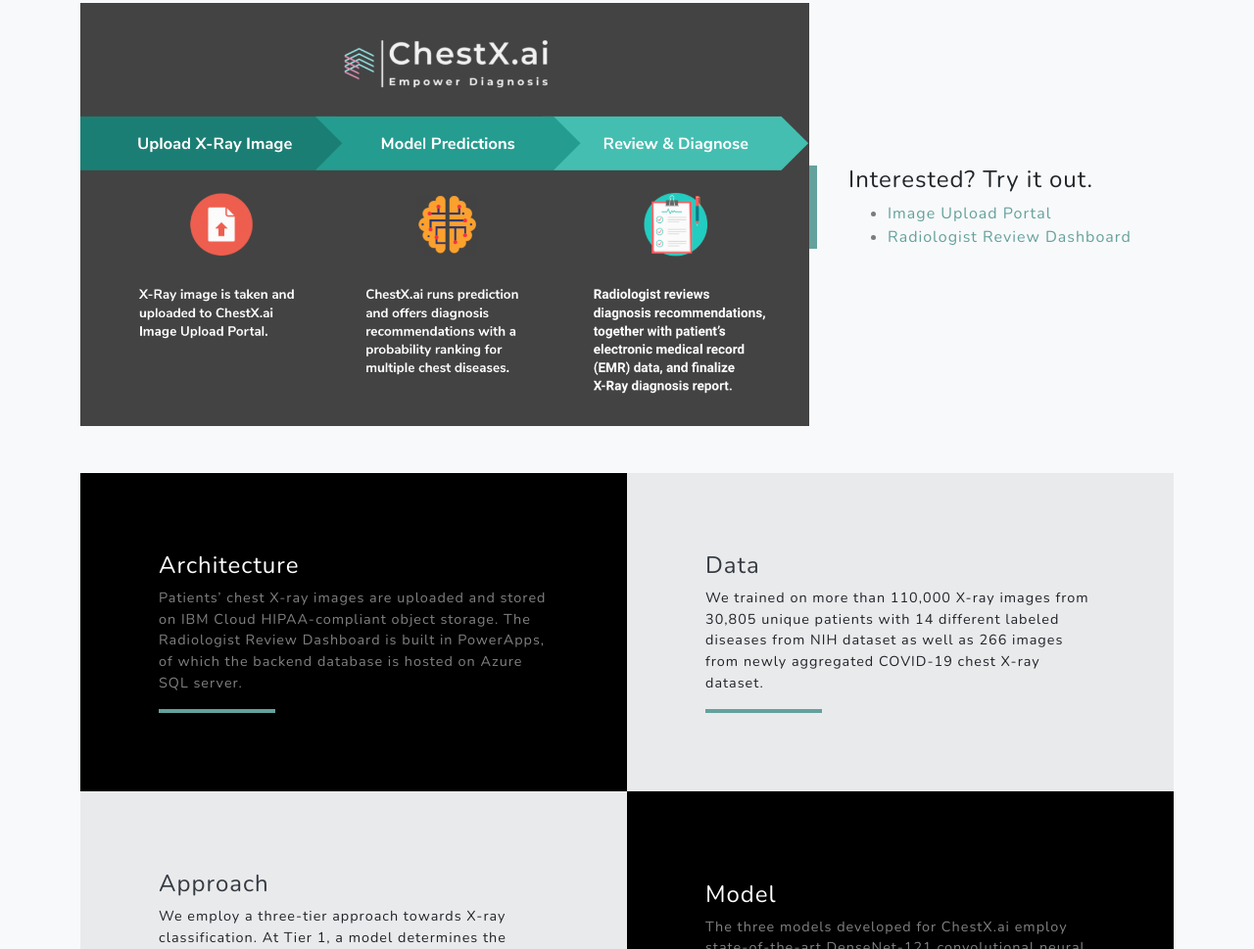
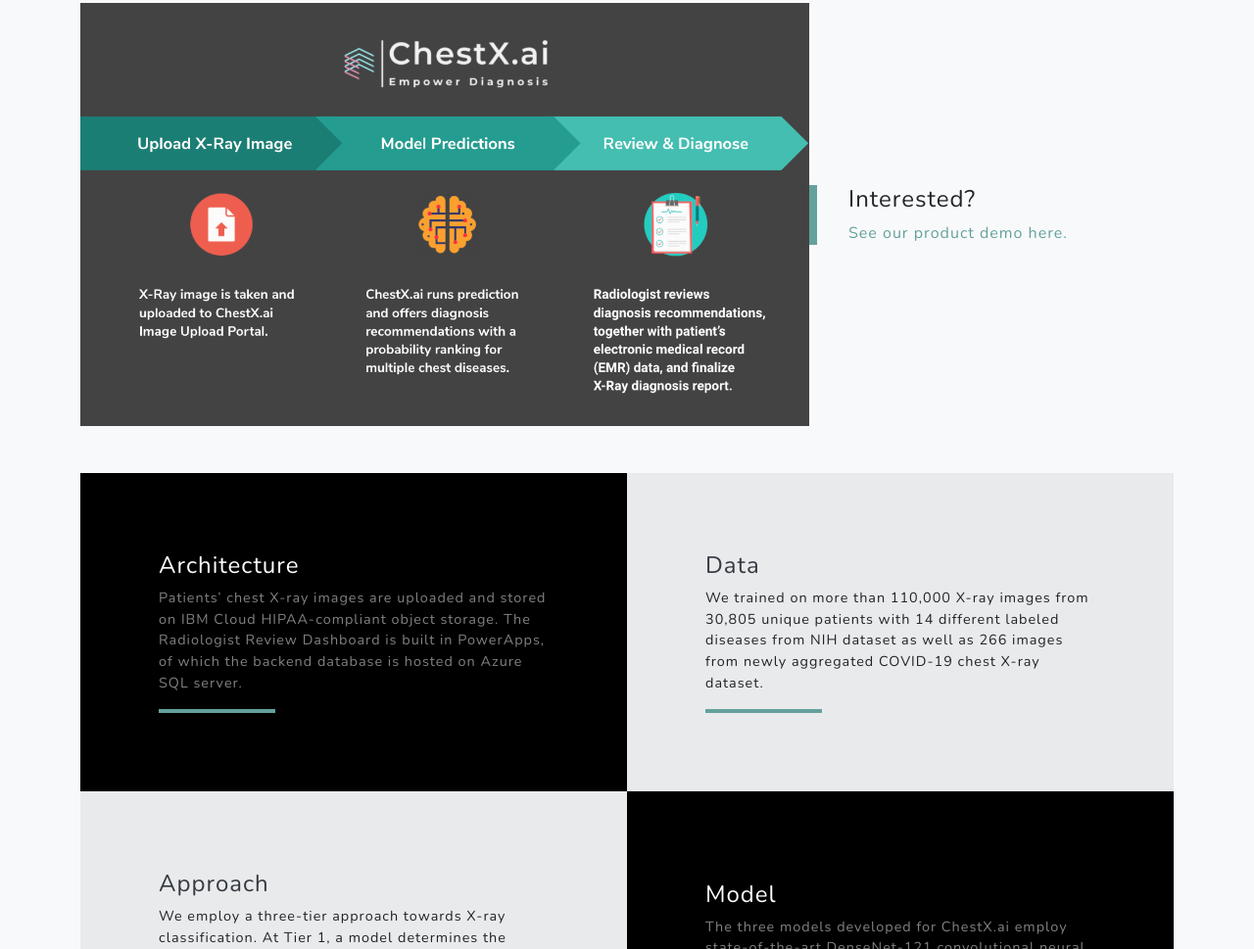
Before and after one commit to yzwu1209/ChestX.ai, a plain HTML site: page ChestXai_Project_Website/index.html in a window 1280 px wide. Shown: the part 1818-2787 px from the top of the page at 98% size. Drawn offline with nearby package versions, Linux system fonts and the light colour scheme.

Commit message:
update project website with product demo video link

```diff
--- a/ChestXai_Project_Website/index.html
+++ b/ChestXai_Project_Website/index.html
@@ -70,12 +70,9 @@
                     <div class="col-xl-8 col-lg-7"><img class="img-fluid mb-3 mb-lg-0" src="assets/img/Product_Process.png" alt="" /></div>
                     <div class="col-xl-4 col-lg-5">
                         <div class="featured-text text-center text-lg-left">
-                            <h4>Interested? Try it out.</h4>
+                            <h4>Interested?</h4>
                             <p class="text-black-50 mb-0 text-left">
-                              <ul class="text-black-50 mb-0 text-left">
-                                <li><a href="http://52.117.247.211/">Image Upload Portal</a></li>
-                                <li><a href="https://apps.powerapps.com/play/a410289f-e916-493a-be3b-3bb16e360251?tenantId=9f1baeb0-7c5b-4d02-bbdd-a40f2da2c169">Radiologist Review Dashboard</a></li>
-                              </ul>
+                                <a href="https://youtu.be/jobSCzzoPVI">See our product demo here.</a>
                             </p>
                         </div>
                     </div>
```
